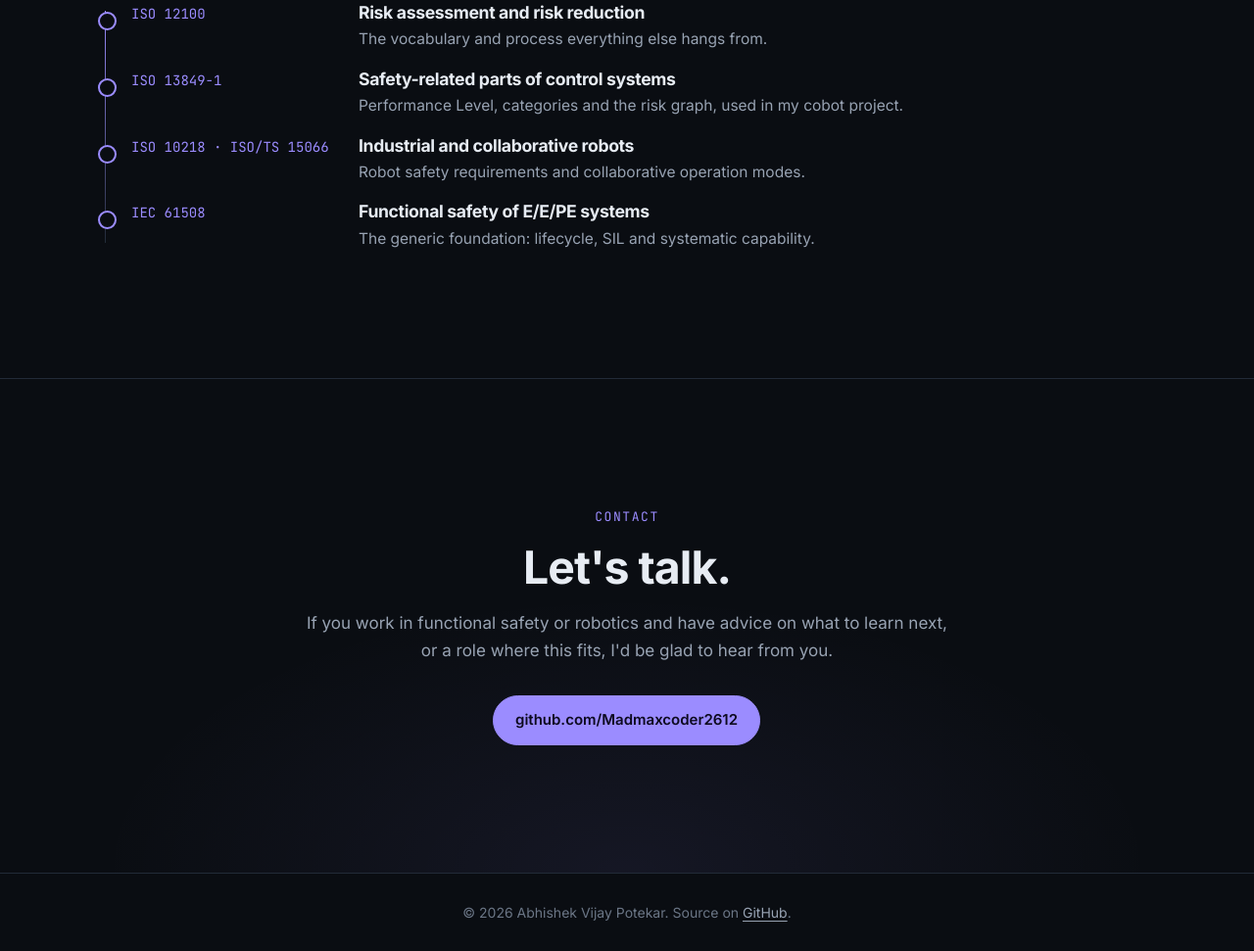
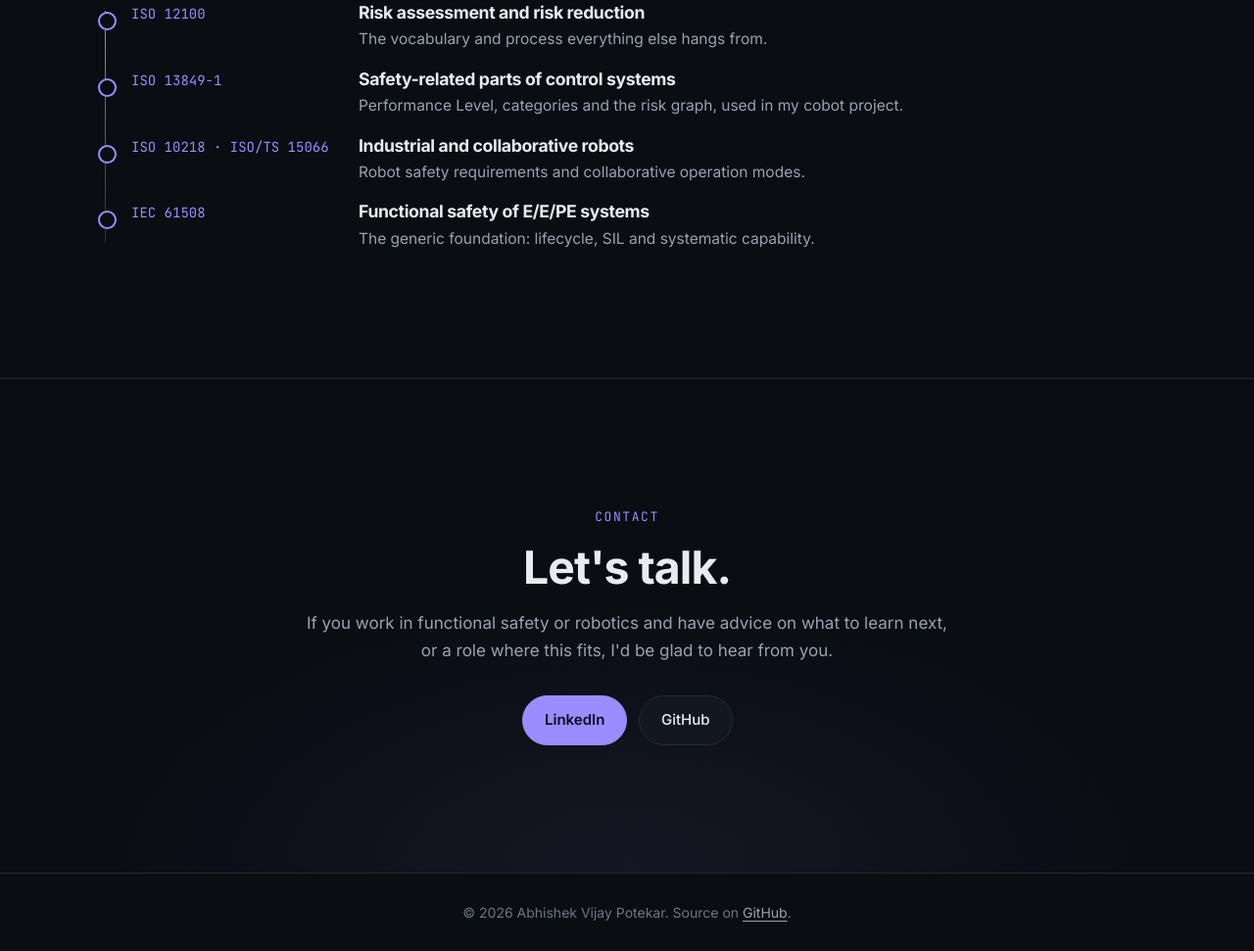
Before and after one commit to Madmaxcoder2612/portfolio, a plain HTML site: page index.html in a window 1280 px wide. Shown: the part 5250-6221 px from the top of the page at 98% size. Drawn offline with Linux system fonts and the light colour scheme; animation ran at ten frames a second.

Commit message:
Add LinkedIn to the contact section

```diff
--- a/index.html
+++ b/index.html
@@ -218,7 +218,8 @@
         <h2 class="reveal">Let's talk.</h2>
         <p class="sub reveal">If you work in functional safety or robotics and have advice on what to learn next, or a role where this fits, I'd be glad to hear from you.</p>
         <div class="cta reveal">
-          <a class="btn primary" href="https://github.com/Madmaxcoder2612" rel="noopener">github.com/Madmaxcoder2612</a>
+          <a class="btn primary" href="https://www.linkedin.com/in/abhishek-vijay-potekar-027126193/" rel="noopener">LinkedIn</a>
+          <a class="btn" href="https://github.com/Madmaxcoder2612" rel="noopener">GitHub</a>
         </div>
       </div>
     </section>
```
Also changed, not shown: 1 other file.
